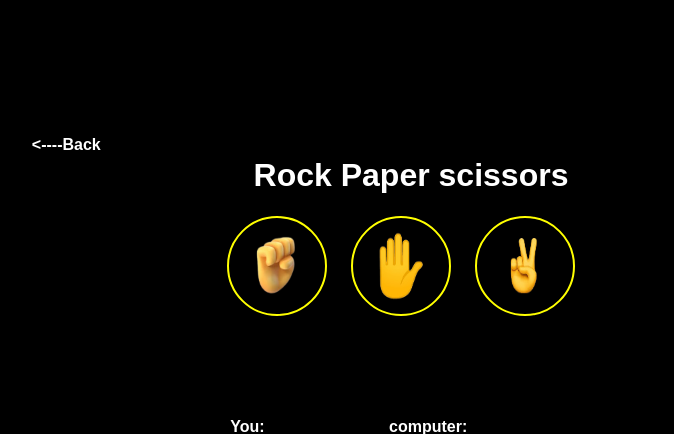
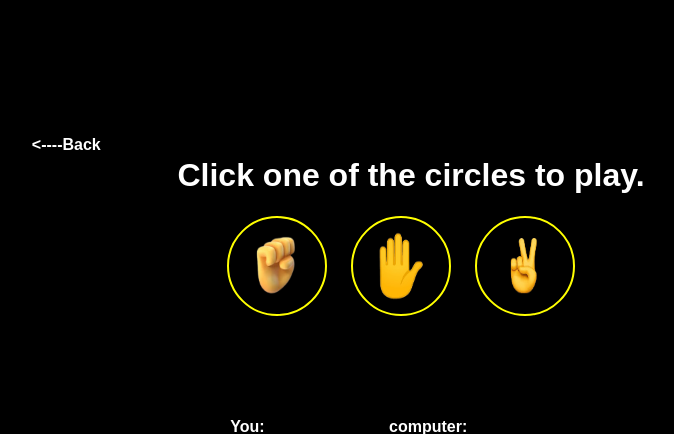
Before and after one commit to TCODES101/portfolio23, a Django app: page /rock-paper-scissors/ in a window 1280 px wide. Shown: the top 434 px of the page, without its empty margins (229-903 px from the left). Run offline with Django 5.2, Linux system fonts and the light colour scheme.

Commit message:
game update

```diff
--- a/templates/rock-paper-scissors.html
+++ b/templates/rock-paper-scissors.html
@@ -9,7 +9,7 @@
 </head>
 <body>
     <a href="/" class="back-btn"><----Back</a>
-    <h1>Rock Paper scissors</h1>
+    <h1>Click one of the circles to play.</h1>
 
     <button onclick=
     "
```
